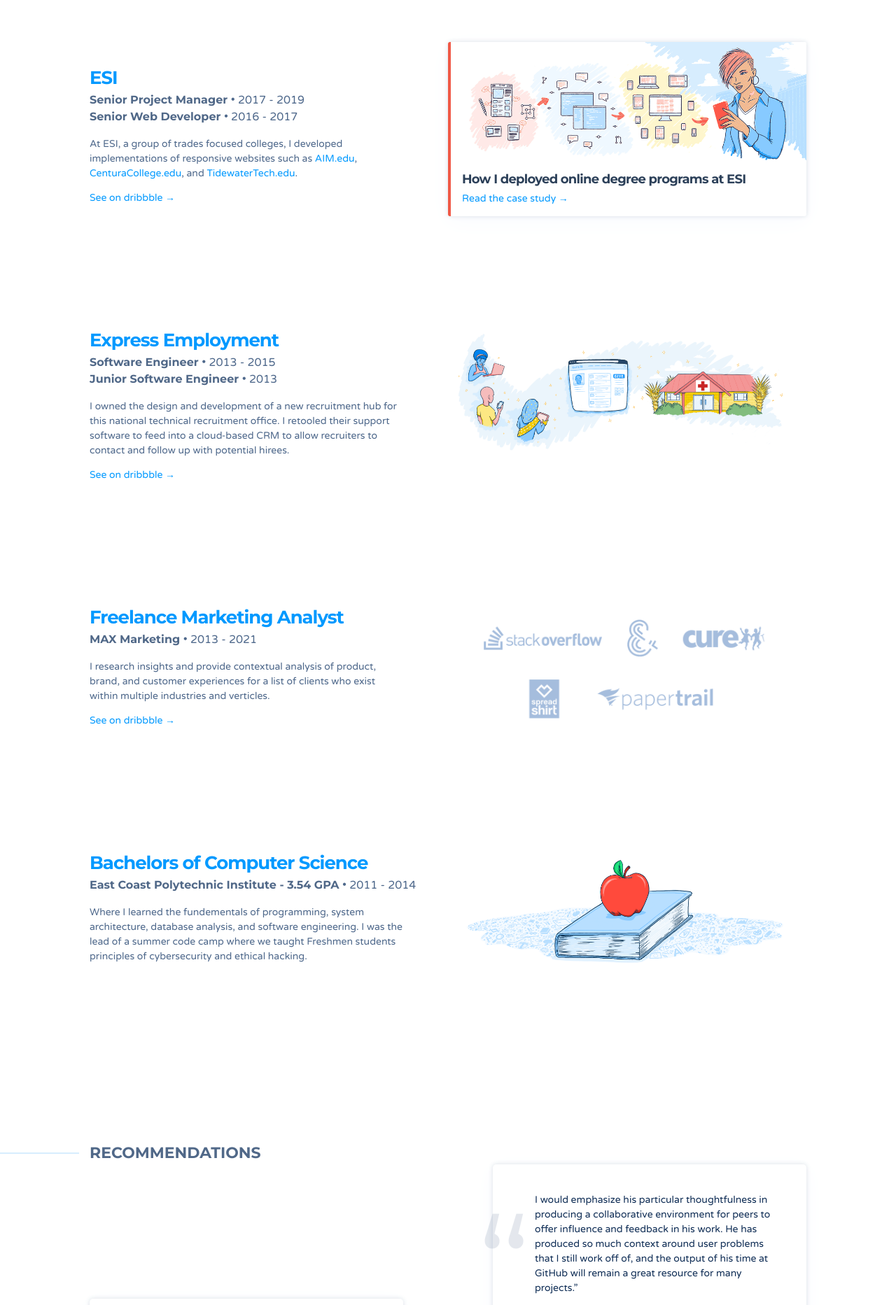
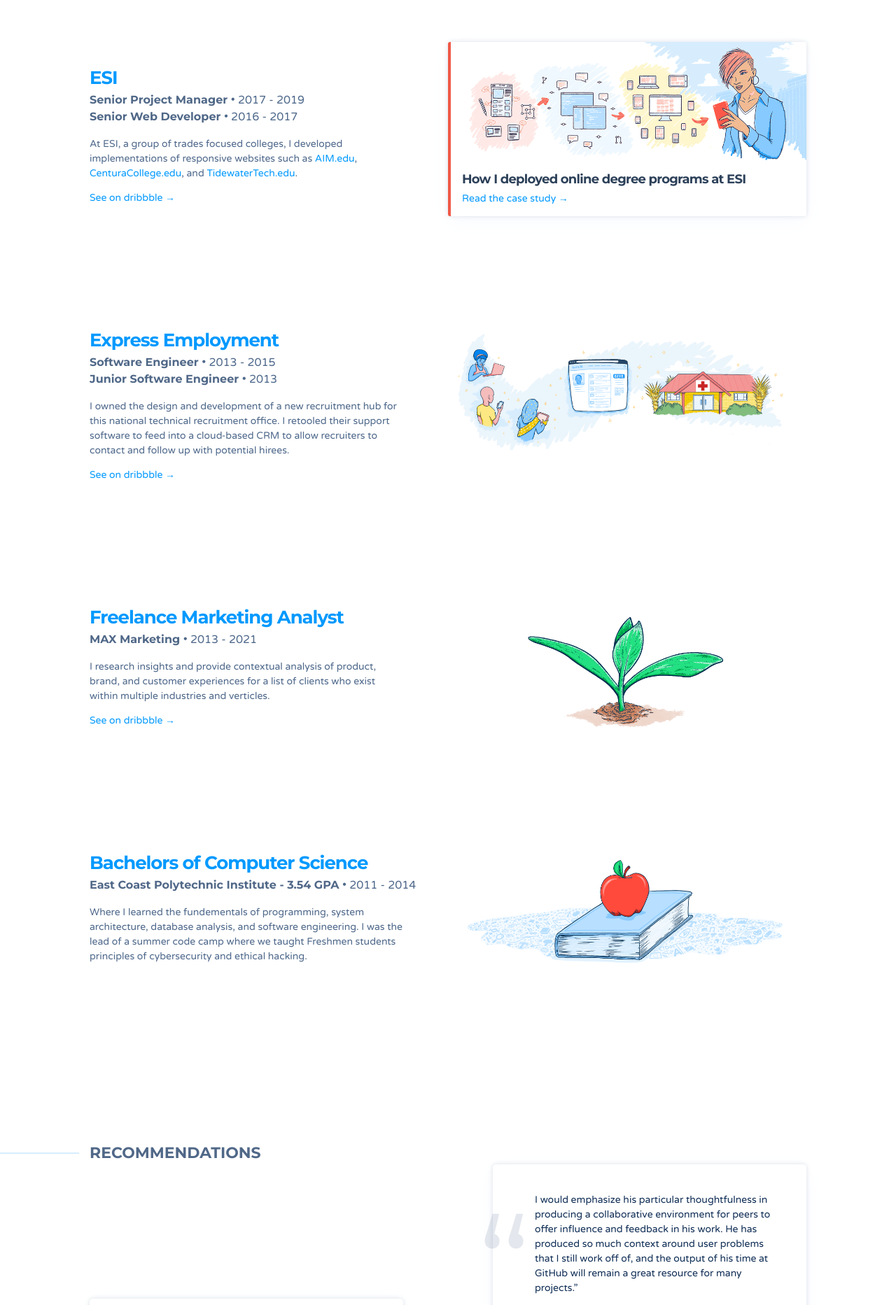
Before and after one commit to zenifold/max_page, a Jekyll site: the page built from index.html, in a window 1280 px wide. Shown: the part 2377-4242 px from the top of the page at 70% size. Built offline with Jekyll 4.4.1, drawn with Linux system fonts in a browser that asks for light colours; some web fonts are replaced.

Commit message:
img update

```diff
--- a/_data/employers.yaml
+++ b/_data/employers.yaml
@@ -68,7 +68,7 @@
   dribbble: https://dribbble.com/jag/projects
   learned: #
   has_case_studies: false
-  image: /img/freelance-client-logos.png
+  image: /img/new-leaf.png
   image_alt: My clients have included organizations such as StackOverflow, AndCulture, CURE International, Spreadshirt, Papertrail, and many more.
 
 - name: Bachelors of Computer Science
```
Also changed, not shown: img/new-leaf.png (renamed from img/sabbatical-img.png).
